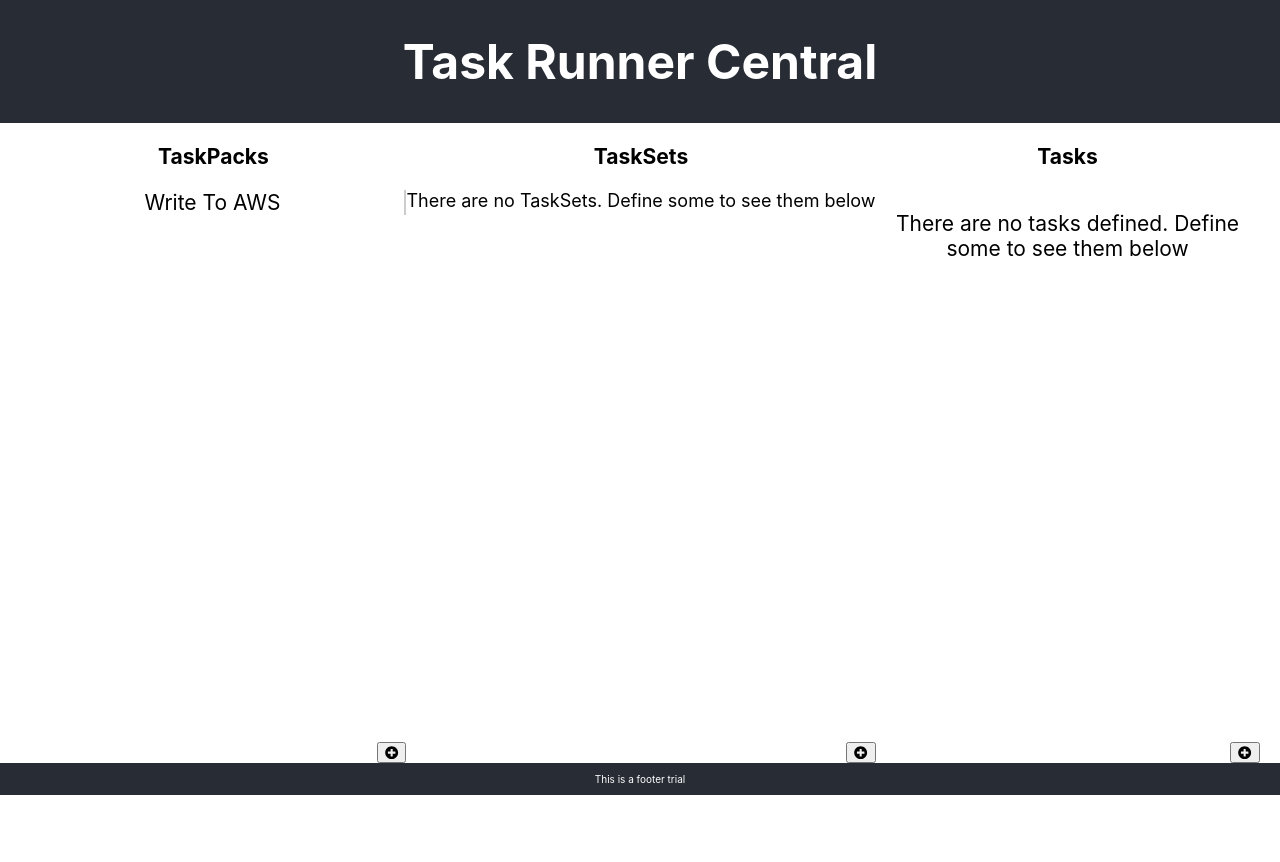
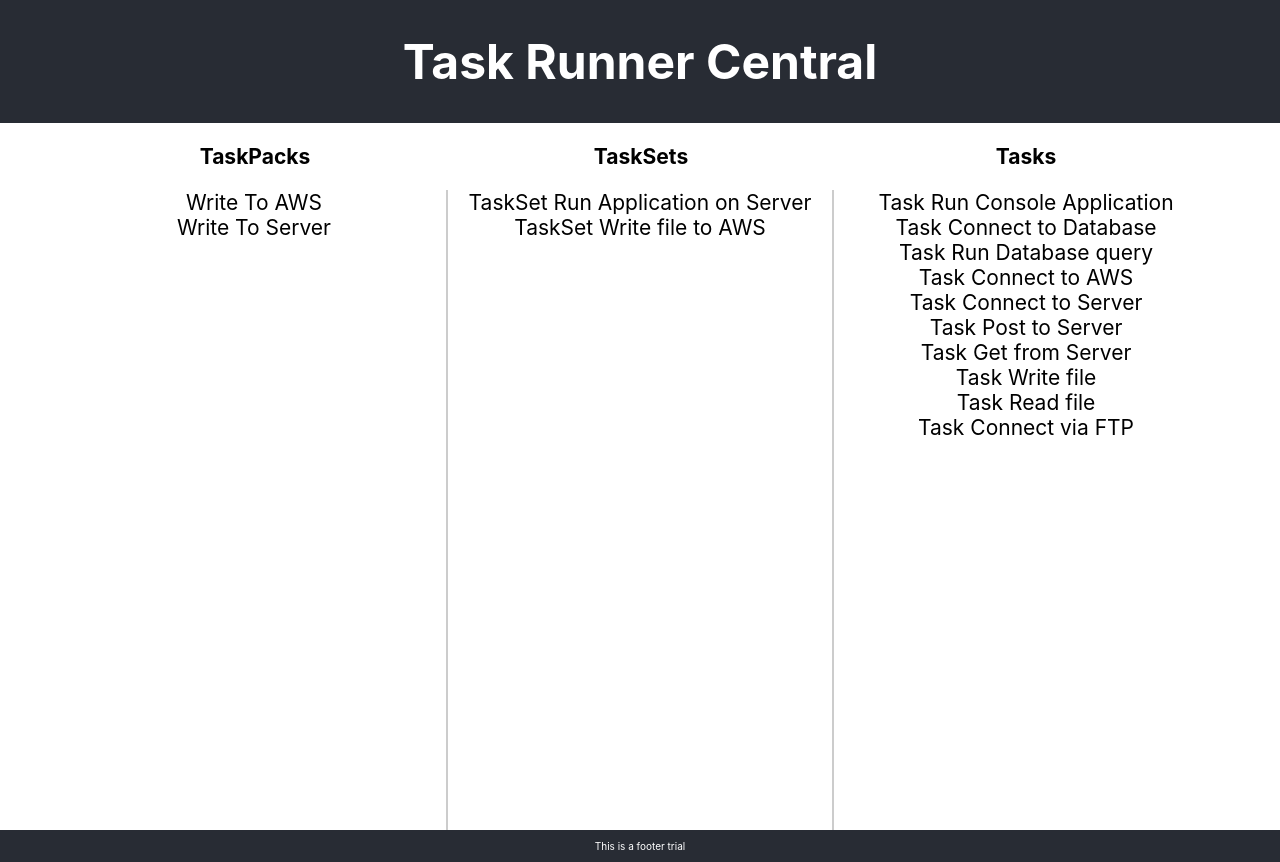
Before and after one commit to foolstak/TechStudyPlan2019, a React (Create React App) app in the folder FrontEnd/TRC/trc-ui/: page / in a window 1280 px wide. Before the commit the page ends 800 px from the top, so only its background shows below. Built offline with nearby package versions, Linux system fonts and the light colour scheme.

Commit message:
Lifted state up. WIP

```diff
--- a/FrontEnd/TRC/trc-ui/src/App.css
+++ b/FrontEnd/TRC/trc-ui/src/App.css
@@ -43,3 +43,41 @@
   font-size: calc(2px + 2vmin);
   color: #000;
 }
+
+.TaskSection-taskList{
+  background-color: #fff;
+  width: 30vw;
+  display: flex;
+  flex-direction: column;
+  align-items: center;
+  justify-content: middle;
+  font-size: calc(5px + 2vmin);
+  color: #000;
+}
+
+
+.TaskSetSection-taskSetList{
+  background-color: #fff;
+  width: 30vw;
+  display: flex;
+  flex-direction: column;
+  align-items: center;
+  justify-content: middle;
+  font-size: calc(5px + 2vmin);
+  border-right: 2px #ccc solid;
+  color: #000;
+  height: 80vh;
+}
+
+.TaskPackSection-taskPackList{
+  background-color: #fff;
+  width: 30vw;
+  display: flex;
+  flex-direction: column;
+  align-items: center;
+  justify-content: middle;
+  font-size: calc(5px + 2vmin);
+  color: #000;
+  border-right: 2px #ccc solid;
+  height: 80vh;
+}
--- a/FrontEnd/TRC/trc-ui/src/App.js
+++ b/FrontEnd/TRC/trc-ui/src/App.js
@@ -1,38 +1,143 @@
 import React from 'react';
 import './App.css';
-import TaskPackSection from './components/TaskPack/TaskPackSection';
-import TaskSetSection from './components/TaskSet/TaskSetSection';
-import TaskSection from './components/Task/TaskSection';
+import TaskPack from './components/TaskPack/TaskPack';
+import TaskSet from './components/TaskSet/TaskSet';
+import Task from './components/Task/Task';
 const tasks = [
-  {taskid:'t1', taskName:'Run Console Application', parameters:[{parameterName: 'runCommand', parameterValue:'C://Dev/Rates/Apps/ConsoleRunner.exe'}]},
-  {taskid:'t2', taskName:'Connect to Database', parameters:[{parameterName:'connectionString', parameterValue:'Server=myServerAddress;Database=myDataBase;'},
+  {taskId:'t1', taskName:'Run Console Application', parameters:[{parameterName: 'runCommand', parameterValue:'C://Dev/Rates/Apps/ConsoleRunner.exe'}]},
+  {taskId:'t2', taskName:'Connect to Database', parameters:[{parameterName:'connectionString', parameterValue:'Server=myServerAddress;Database=myDataBase;'},
   {parameterName:'userName', parameterValue:'app_owner'},
   {parameterName:'password',parameterValue:'sa'}]},
-  {taskid:'t3', taskName:'Run Database query'},
-  {taskid:'t4', taskName:'Connect to AWS'},
-  {taskid:'t5', taskName:'Connect to Server'},
-  {taskid:'t6', taskName:'Post to Server'},
-  {taskid:'t7', taskName:'Get from Server'},
-  {taskid:'t8', taskName:'Write file'},
-  {taskid:'t9', taskName:'Read file'},
-  {taskid:'t10', taskName:'Connect via FTP'}
+  {taskId:'t3', taskName:'Run Database query'},
+  {taskId:'t4', taskName:'Connect to AWS'},
+  {taskId:'t5', taskName:'Connect to Server'},
+  {taskId:'t6', taskName:'Post to Server'},
+  {taskId:'t7', taskName:'Get from Server'},
+  {taskId:'t8', taskName:'Write file'},
+  {taskId:'t9', taskName:'Read file'},
+  {taskId:'t10', taskName:'Connect via FTP'}
 ];
 
-const taskSets = [{taskSetId: 'ts1', taskSetName: 'Run Application on Server', taskIdPriorityMap:[{taskId: 't1', priority: 2}, {taskid: 't5', priority: 1}]},
-{taskSetId: 'ts2', taskSetName: 'Write file to AWS', taskIdPriorityMap:[{taskId: 't4', priority: 1}, {taskid: 't8', priority: 2}]}];
+const taskSets = [{taskSetId: 'ts1', taskSetName: 'Run Application on Server', taskIdPriorityMap:[{taskId: 't1', priority: 2}, {taskId: 't5', priority: 1}]},
+{taskSetId: 'ts2', taskSetName: 'Write file to AWS', taskIdPriorityMap:[{taskId: 't4', priority: 1}, {taskId: 't8', priority: 2}]}];
 
-const taskPacks = [{taskPackId: 'tp1', taskPackName: 'Write To AWS', taskSetIdPriorityMap:[{taskSetId:'ts1', priority: 1}, {taskSetId:'ts2', priority:2}]}];
+const taskPacks = [{taskPackId: 'tp1', taskPackName: 'Write To AWS',
+taskSetIdPriorityMap:[{taskSetId:'ts1', priority: 1}, {taskSetId:'ts2', priority:2}]},
+{taskPackId: 'tp2', taskPackName: 'Write To Server',
+taskSetIdPriorityMap:[{taskSetId:'ts1', priority: 1}, {taskSetId:'ts2', priority:2}]}];
 
-function App() {
+class App extends React.Component {
+
+  constructor(props){
+    super(props);
+    this.state = {
+      taskPacks: taskPacks,
+      taskSets: taskSets,
+      tasks: tasks,
+      selectedTaskPacks: [],
+      selectedTaskSets: [],
+      selectedTasks: [],
+    }
+    this.onTaskPackClicked = this.onTaskPackClicked.bind(this);
+    this.onTaskSetClicked = this.onTaskSetClicked.bind(this);
+    this.onTaskClicked = this.onTaskClicked.bind(this);
+  }
+
+  onTaskPackClicked(taskPackId){
+    this.setState({
+      taskPacks: taskPacks,
+      taskSets: taskSets,
+      tasks: tasks,
+      selectedTaskPacks: [],
+      selectedTaskSets:[],
+      selectedTasks: []
+    });
+      console.log("TaskPack clicked:" + taskPackId);
+      this.setState({ selectedTaskSets : []});
+      let selectedTaskPack = this.state.taskPacks.find(taskPack => taskPack.taskPackId === taskPackId);
+      console.log(selectedTaskPack);
+      let newTaskSetIds = [];
+      selectedTaskPack.taskSetIdPriorityMap.forEach(mapEntry => {
+        newTaskSetIds.push(mapEntry.taskSetId);
+      });
+
+      const newTaskSets = taskSets.filter(taskSet => newTaskSetIds.includes(taskSet.taskSetId));
+      this.setState({taskSets: newTaskSets});
+      console.log(newTaskSets);
+      let newTaskIds = [];
+      newTaskSets.forEach(taskSetEntry => {
+        taskSetEntry.taskIdPriorityMap.forEach(mapEntry => {
+          console.log(mapEntry.taskId)
+          newTaskIds.push(mapEntry.taskId)})
+        });
+      // newTaskIds = newTaskIds.filter((v, i, a) => a.indexOf(v) === i);
+      const newTasks = tasks.filter(task => newTaskIds.includes(task.taskId));
+      console.log(newTasks);
+
+      this.setState({
+        taskSets: newTaskSets,
+        tasks: newTasks
+      });
+  }
+
+  onTaskClicked(taskId){
+
+  }
+
+  onTaskSetClicked(taskSetId){
+
+  }
+
+  render(){
+    this.state.taskPacks.forEach(taskPack => {
+        this.state.selectedTaskPacks.push(
+        <TaskPack key={ taskPack.taskPackId }
+          taskPackId = { taskPack.taskPackId }
+          taskPackName={ taskPack.taskPackName }
+          taskSetIdPriorityMap={ taskPack.taskSetIdPriorityMap }
+          taskSets = { this.state.taskSets }
+          onTaskPackClicked = { this.onTaskPackClicked }/>);
+    });
+
+    this.state.taskSets.forEach(taskSet => {
+        this.state.selectedTaskSets.push(<TaskSet key={ taskSet.taskSetId }
+        taskSetId = { taskSet.taskSetId }
+        taskSetName = { taskSet.taskSetName }
+        taskIdPriorityMap = { taskSet.taskIdPriorityMap }
+        onTaskSetClicked = { this.onTaskSetClicked }/>);
+    });
+
+    this.state.tasks.forEach(task => {
+        this.state.selectedTasks.push(<Task key={ task.taskId }
+        taskId={ task.taskId }
+        taskName = { task.taskName }
+        onTaskClicked = {this.onTaskClicked }/>);
+    });
+
     return (
       <div className="App">
         <header className="App-header">
           <h1>Task Runner Central</h1>
         </header>
         <div id="container" className="App-content">
-        <TaskPackSection taskPacks={ taskPacks } taskSets= { taskSets } tasks = { tasks }/>
-        <TaskSetSection taskSets={ taskSets }/>
-        <TaskSection tasks={ tasks }/>
+          <div  className="TaskPackSection-main">
+            <h3>TaskPacks</h3>
+            <div className="TaskPackSection-taskPackList">
+              { this.state.selectedTaskPacks.length > 0 ? this.state.selectedTaskPacks : <p>There are no TaskPacks defined. Define some to  see them below</p> }
+            </div>
+          </div>
+          <div className="TaskSetSection-main">
+            <h3>TaskSets</h3>
+            <div className="TaskSetSection-taskSetList">
+               { this.state.selectedTaskSets.length > 0 ? this.state.selectedTaskSets : <p>There are no TaskSets. Define some to see them below</p> }
+            </div>
+          </div>
+          <div className="TaskSection-main">
+                <h3>Tasks</h3>
+                    <div className="TaskSection-taskList">
+                    { this.state.selectedTasks.length > 0 ? this.state.selectedTasks : <p>There are no tasks defined. Define some to see them below</p> }
+                </div>
+            </div>
         </div>
         <footer className="App-footer">
           <p>This is a footer trial</p>
@@ -41,4 +146,6 @@ function App() {
     );
   }
 
+}
+
 export default App;
--- a/FrontEnd/TRC/trc-ui/src/components/Task/AddTask.js
+++ b/FrontEnd/TRC/trc-ui/src/components/Task/AddTask.js
@@ -3,6 +3,7 @@ import ReactDOM from 'react-dom';
 
 
 class AddTask extends React.Component{
+
     constructor(props) {
         super(props);
         this.containerEl = null;
--- a/FrontEnd/TRC/trc-ui/src/components/Task/Task.js
+++ b/FrontEnd/TRC/trc-ui/src/components/Task/Task.js
@@ -13,7 +13,7 @@ class Task extends Component{
     render(){
         return (
         <div className="Task-main" onClick={ this.onTaskClicked }>
-            Task { this.props.number }
+            Task { this.props.taskName }
         </div>
         );
     }
--- a/FrontEnd/TRC/trc-ui/src/components/Task/TaskSection.js
+++ b/FrontEnd/TRC/trc-ui/src/components/Task/TaskSection.js
@@ -1,45 +1,29 @@
-import React from "react";
+import React, { useState } from "react";
 import './TaskSection.css';
 import Task from "./Task";
 import AddTask from "./AddTask";
 import { FontAwesomeIcon } from '@fortawesome/react-fontawesome';
 import { faPlusCircle } from '@fortawesome/free-solid-svg-icons';
 
-class TaskSection extends React.Component{
-
-    constructor(props){
-        super(props);
-        this.state = {
-            addTask: 0
-        };
-
-        this.onAddTaskClicked = this.onAddTaskClicked.bind(this);
-    }
-
-    onAddTaskClicked() {
-        this.setState({ addTask:this.addTask+1});
-        console.log('Add task: ' + this.state.addTask);
-    }
-
-    render(){
-        const noOfTasksToRender = this.props.noOfTasks;
+function TaskSection(props){
+        const noOfTasksToRender = props.noOfTasks;
         const taskList  = [];
+        const [onAddTaskClicked, setAddTaskClicked] = useState(0);
         for(let i= 1; i <= noOfTasksToRender; i++){
             taskList.push(<Task key={ i } componentKey={ i } componentName={ 'Task' }/>);
         }
         return (
             <div className="TaskSection-main">
                 <h3>Tasks</h3>
-
                     <div className="TaskSection-taskList">
                     { taskList.length > 0? taskList : <p>There are no tasks defined. Define some to see them below</p> }
                 </div>
-                <button id="addTaskButton" onClick={ this.onAddTaskClicked }><FontAwesomeIcon icon={ faPlusCircle } /></button>
+                <button id="addTaskButton" onClick={ () => setAddTaskClicked(1) }><FontAwesomeIcon icon={ faPlusCircle } /></button>
 
-                { this.addTask && <AddTask /> }
+                <div className="Form-placeholder"> { onAddTaskClicked ? <AddTask /> : null }</div>
             </div>
         );
     }
-}
+
 
 export default TaskSection;
--- a/FrontEnd/TRC/trc-ui/src/components/TaskPack/TaskPack.js
+++ b/FrontEnd/TRC/trc-ui/src/components/TaskPack/TaskPack.js
@@ -18,11 +18,11 @@ class TaskPack extends Component{
         console.log("Associated tasksets: ");
         taskSets.forEach(taskSet => {
             console.log(taskSet.taskSetName);
-        })
+        });
+        this.props.onTaskPackClicked(this.props.taskPackId);
     }
 
     render(){
-
         return (
         <div className="TaskPack-main" onClick={ this.onTaskPackClicked }>
            {this.props.taskPackName}
--- a/FrontEnd/TRC/trc-ui/src/components/TaskSet/TaskSet.js
+++ b/FrontEnd/TRC/trc-ui/src/components/TaskSet/TaskSet.js
@@ -17,7 +17,7 @@ class TaskSet extends Component{
     render(){
         return (
         <div className="TaskSet-main" onClick={ this.onTaskSetClicked }>
-            TaskSet { this.props.number }
+            TaskSet { this.props.taskSetName }
         </div>
         );
     }
```
Lines whose indentation alone changed are shown as unchanged.
